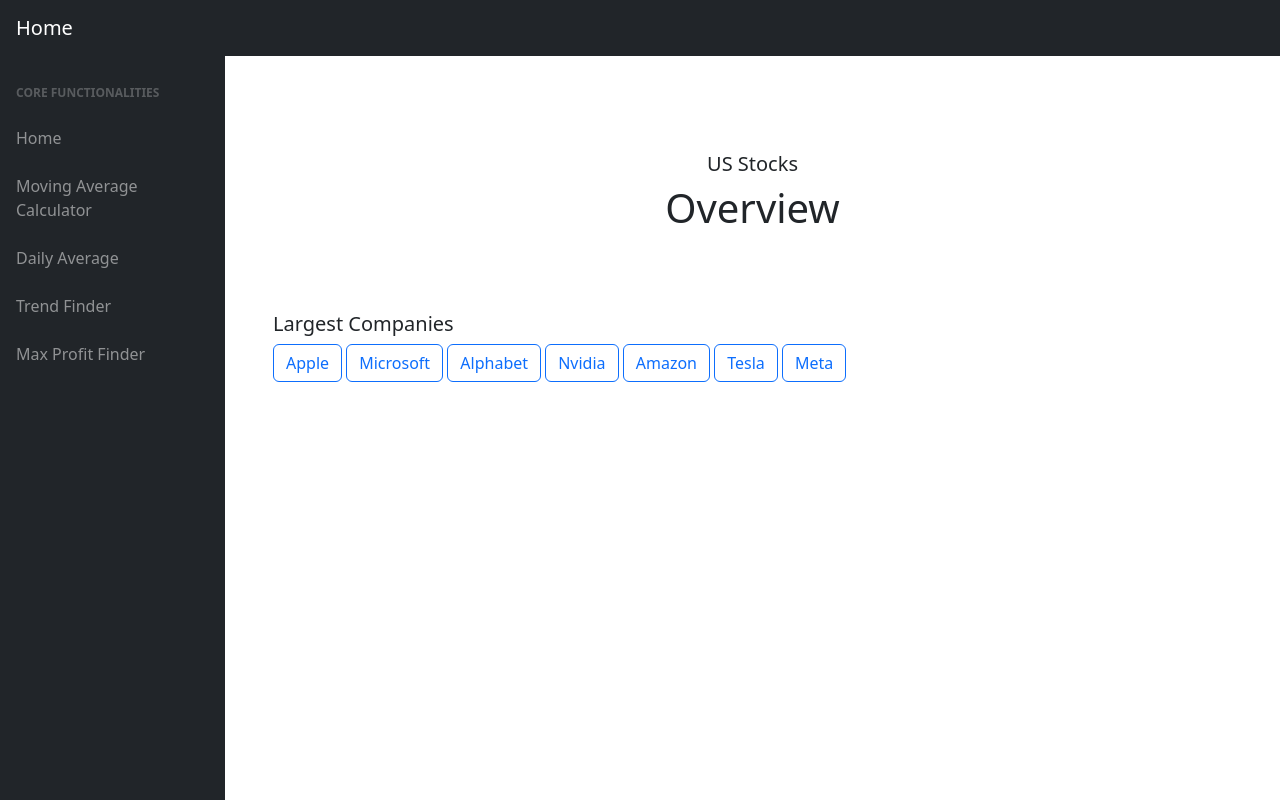
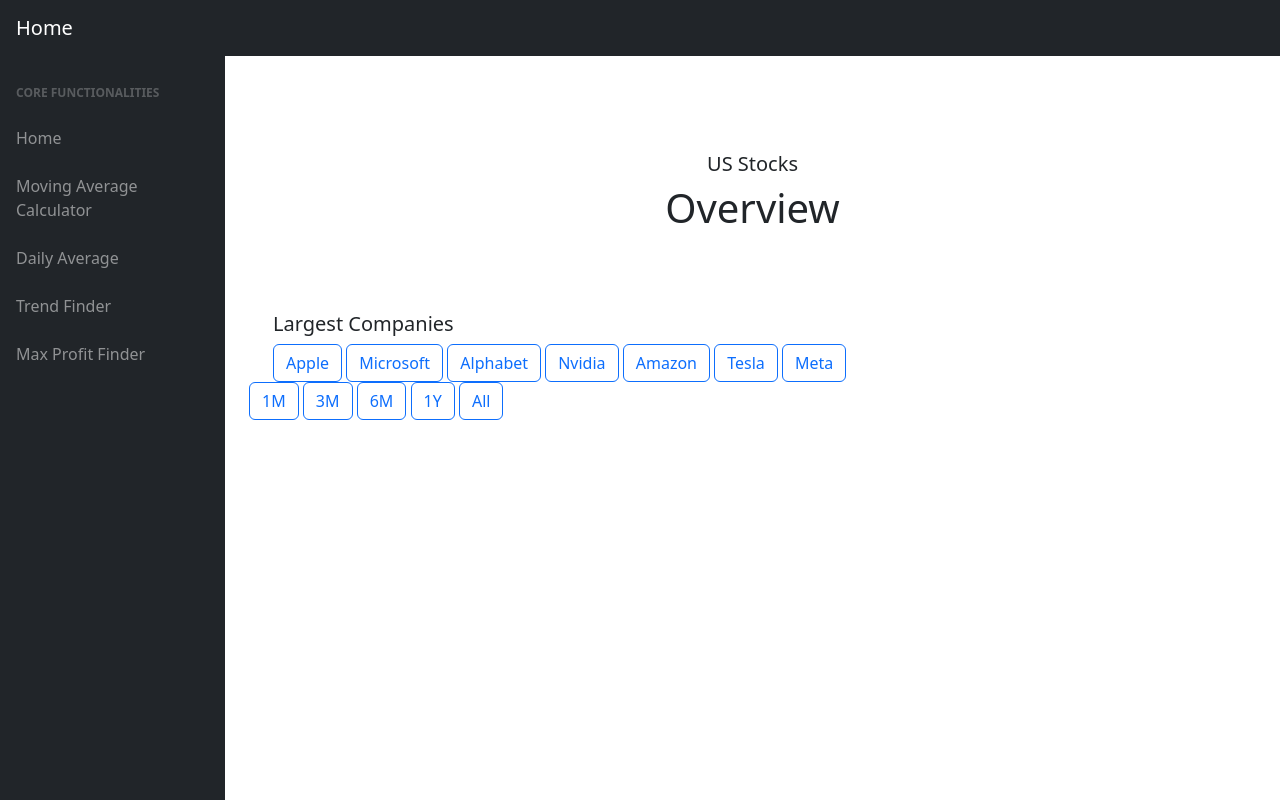
Before and after one commit to tanjinghui/INF1002-Programming-Fundamentals-P11-Team-3, a Flask app: template templates/index.html in a window 1280 px wide. Run offline with Flask 3, Linux system fonts and the light colour scheme; the template is opened without the code that fills it, so the values that code supplies are empty; parts of the project's set-up code (start-up, migrations or seed data) failed here and were passed over; some libraries are stand-ins or nearby versions.

Commit message:
Enhance index graph functionality with date filtering and update visualization logic

```diff
--- a/app.py
+++ b/app.py
@@ -83,8 +83,14 @@
 @app.route("/", methods = ["GET"])
 def home():
     source = request.args.get("source", "NVDA")
-    indexGraph = visualization.plot_indexGraph(stockData[source], source)
-    return render_template("index.html", indexGraph = indexGraph, source = source)
+    date_filter = request.args.get("date_filter", "30")
+    if date_filter.lower() != "all":
+        try:
+            date_filter = int(date_filter)
+        except ValueError:
+            date_filter = 30
+    indexGraph = visualization.plot_indexGraph(stockData[source], source, date_filter)
+    return render_template("index.html", indexGraph = indexGraph, source = source, date_filter = date_filter)
 
 
 @app.route("/sma", methods = ["GET", "POST"])
--- a/templates/index.html
+++ b/templates/index.html
@@ -70,6 +70,14 @@
                                 {{ indexGraph | safe }}
                             {% endif %}
                         </div>
+                        <div class="d-grid gap-2 d-md-block">
+                            <a class="btn btn-outline-primary" href="/?source={{ source }}&date_filter=30">1M</a>
+                            <a class="btn btn-outline-primary" href="/?source={{ source }}&date_filter=90">3M</a>
+                            <a class="btn btn-outline-primary" href="/?source={{ source }}&date_filter=180">6M</a>
+                            <a class="btn btn-outline-primary" href="/?source={{ source }}&date_filter=365">1Y</a>
+                            <a class="btn btn-outline-primary" href="/?source={{ source }}&date_filter=all">All</a>
+                        </div>
+                        </div>
                     </div>
                 </main>
             </div>
```
Also changed, not shown: visualization.py (+16 -3 lines), 1 other file.
